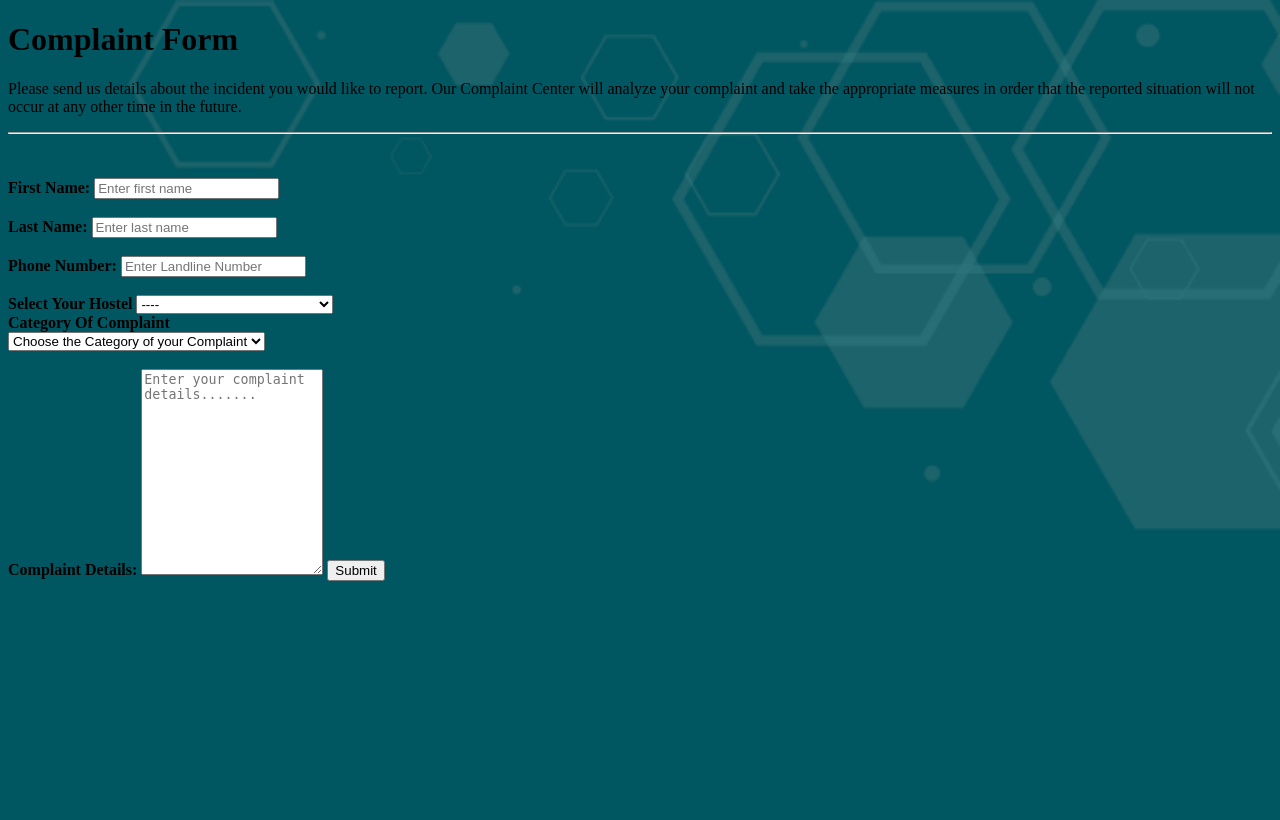
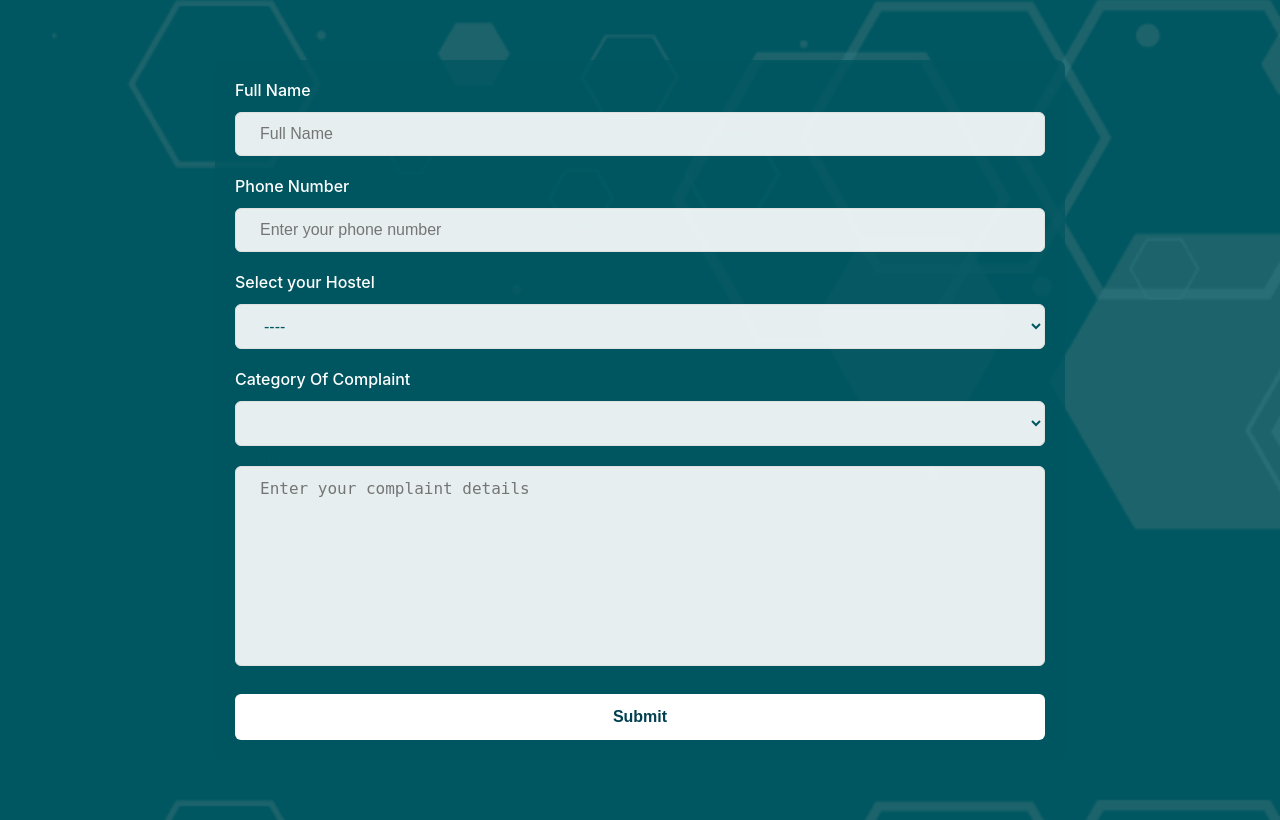
Before and after one commit to SlayZ121/Medico, a Flask app: template medico/templates/complaint.html in a window 1280 px wide. Before the commit the page ends 581 px from the top, so only its background shows below. Run offline with Flask 2, Linux system fonts and the light colour scheme; the template is opened without the code that fills it, so the values that code supplies are empty.

Commit message:
Complaint

```diff
--- a/medico/templates/complaint.html
+++ b/medico/templates/complaint.html
@@ -3,63 +3,31 @@
 
 <head>
     <meta charset="UTF-8">
-    <meta http-equiv="X-UA-Compatible" content="IE=edge">
     <meta name="viewport" content="width=device-width, initial-scale=1.0">
-    <title>Medico Complaint Form</title>
+    <title>Doctor Appointment Form</title>
+    <link rel="shortcut icon" href="static\images\medico.png" type="image/svg+xml">
 
-
+    <link rel="stylesheet" href="static/css/appointment.css">
 </head>
 
 
 <body
     style="background: url('assets/images/footer-bg.png') no-repeat center center fixed; background-size: cover; background-color: #005761;">
-
-    <div class="mainform">
-        <form>
-
-
-            <!--Header-->
-
-            <div class="header">
-                <h1><b>Complaint Form</b></h1>
-                <p>Please send us details about the incident you would like to report. Our Complaint Center will analyze
-                    your complaint and take the appropriate measures
-                    in order that the reported situation will not occur at any other time in the future.</p>
-                <hr />
+    <div class="formbold-main-wrapper">
+        <div class="formbold-form-wrapper">
+            <form action="#" method="POST">
+                <div class="formbold-mb-5">
+                    <label for="name" class="formbold-form-label"> Full Name </label>
+                    <input type="text" name="name" id="name" placeholder="Full Name" class="formbold-form-input" />
                 </div>
-
-
-            <br><br>
-            <!-- Name-->
-
-            <div class="form-group">
-                <label for="fname"><b>First Name:</b></label>
-                <input type="text" class="form-control" id="fname" placeholder="Enter first name" name="fname">
+                <div class="formbold-mb-5">
+                    <label for="phone" class="formbold-form-label"> Phone Number </label>
+                    <input type="text" name="phone" id="phone" placeholder="Enter your phone number"
+                        class="formbold-form-input" />
                 </div>
-
-            <br>
-
-            <div class="form-group">
-                <label for="lname"><b>Last Name:</b></label>
-                <input type="text" class="form-control" id="lname" placeholder="Enter last name" name="lname">
-            </div>
-
-            <br>
-
-            <!-- Phone number-->
-
-            <div class="form-group">
-                <label for="phoneNo"> <b>Phone Number: </b> </label>
-                <input type="text" id="phone" class="form-control" placeholder="Enter Landline Number" name="phoneNo">
-            </div>
-
-
-
-            <br>
-            <!-- Select your Hostel-->
-
-            <label for="Select Your Hostel"><b>Select Your Hostel</b></label>
-            <select id="area" name="area">
+                <div class="formbold-mb-5">
+                    <label for="Select your Hostel" class="formbold-form-label"> Select your Hostel</label>
+                    <select id="area" name="area" class="formbold-form-input">
                         <option value="----">----</option>
                         <option value="Gangotri Hostel">Gangotri Girls Hostel</option>
                         <option value="Aravalli Boys Hostel (BH-1)">Aravalli Boys Hostel (BH-1)</option>
@@ -68,14 +36,12 @@
                         <option value="SriShailam Boys Hostel (IVH)">SriShailam Boys Hostel (IVH)</option>
                         <option value="Satpura Boys Hostel">Satpura Boys Hostel</option>
                     </select>
-
-
-            <br>
+                </div>
                 <div class="input-box">
-                <label for="Category Of Complaint"><b>Category Of Complaint</b></label>
+                    <label for="Category Of Complaint" class="formbold-form-label"> Category Of Complaint</label>
                     <div class="role-dropdown">
-                    <select name="role" id="role" required>
-                        <option value="" disabled selected>Choose the Category of your Complaint</option>
+                        <select name="role" id="role" required class="formbold-form-input">
+                            <option value="" disabled selected placeholder="Choose the Category of your Complaint" </option>
                             <option value="medical_staff">Medical Services</option>
                             <option value="students">Website Issues</option>
                             <option value="students">Hostel Facilities</option>
@@ -84,24 +50,18 @@
                         </select>
                     </div>
                 </div>
+                <div>
+                    <label for="subject"><b>Complaint Details:</b></label>
+                    <textarea id="subject" name="subject" class="formbold-form-input"
+                        placeholder="Enter your complaint details" style="height:200px"></textarea>
+                </div>
 
-
-
-            <br>
-            <!-- Complaint Details-->
-
-            <label for="subject"><b>Complaint Details:</b></label>
-            <textarea id="subject" name="subject" placeholder="Enter your complaint details......."
-                style="height:200px"></textarea>
-
-
-            <!--Submit Button-->
-            <button type="button" class="btn btn-outline-primary">Submit</button>
-
-
+                <div style="margin-top: 3%;">
+                    <button class="formbold-btn">Submit</button>
+                </div>
             </form>
         </div>
-
+    </div>
 </body>
 
 </html>
```
Lines whose indentation alone changed are shown as unchanged.
